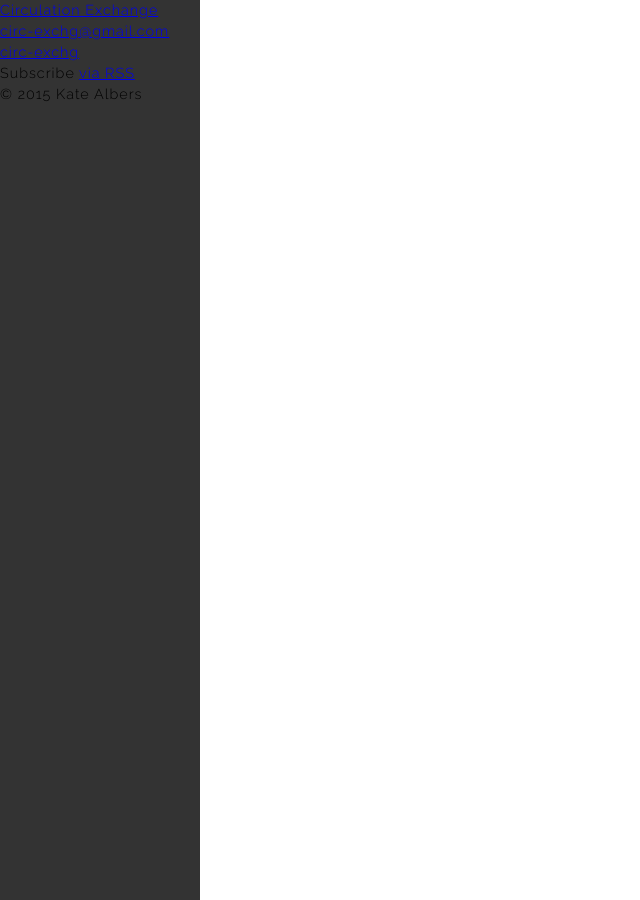
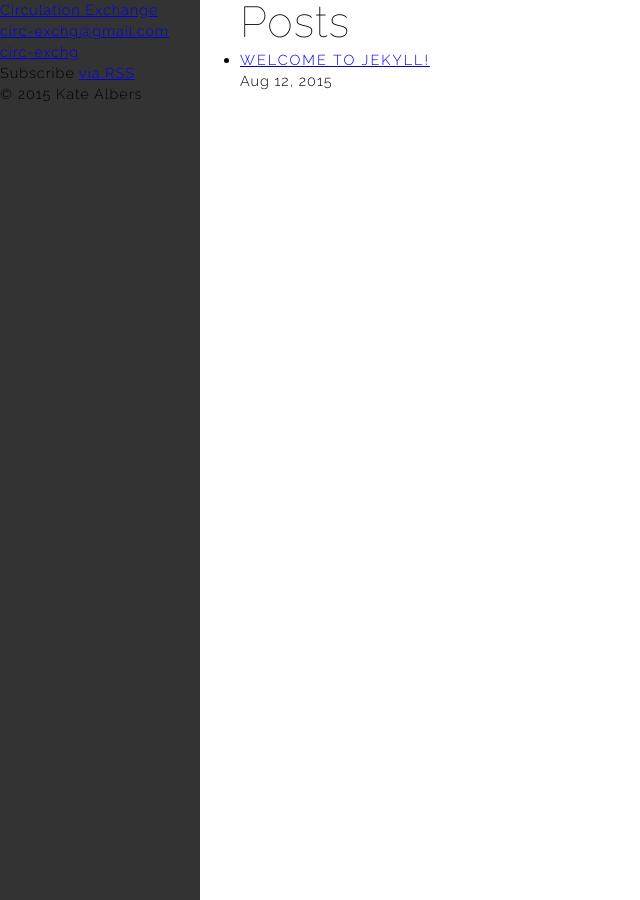
Before and after one commit to katepalbers/circ-exchg, a Jekyll site: the page built from index.html, in a window 1280 px wide. Shown: the whole page, without its empty margins (0-640 px from the left). Built offline with Jekyll 4.4.1, drawn with Linux system fonts in a browser that asks for light colours.

Commit message:
Home page
Restructured home page

```diff
--- a/index.html
+++ b/index.html
@@ -2,22 +2,22 @@
 layout: default
 ---
 
-<div class="home">
+<div class="content">
 
-  <h1 class="page-heading">Posts</h1>
+  <h1>Posts</h1>
 
-  <ul class="post-list">
+  <ul>
     {% for post in site.posts %}
       <li>
-        <span class="post-meta">{{ post.date | date: "%b %-d, %Y" }}</span>
 
         <h2>
-          <a class="post-link" href="{{ post.url | prepend: site.baseurl }}">{{ post.title }}</a>
+          <a href="{{ post.url | prepend: site.baseurl }}">{{ post.title }}</a>
         </h2>
+
+        <span>{{ post.date | date: "%b %-d, %Y" }}</span>
+
       </li>
     {% endfor %}
   </ul>
 
-  <p class="rss-subscribe">subscribe <a href="{{ "/feed.xml" | prepend: site.baseurl }}">via RSS</a></p>
-
 </div>
```
